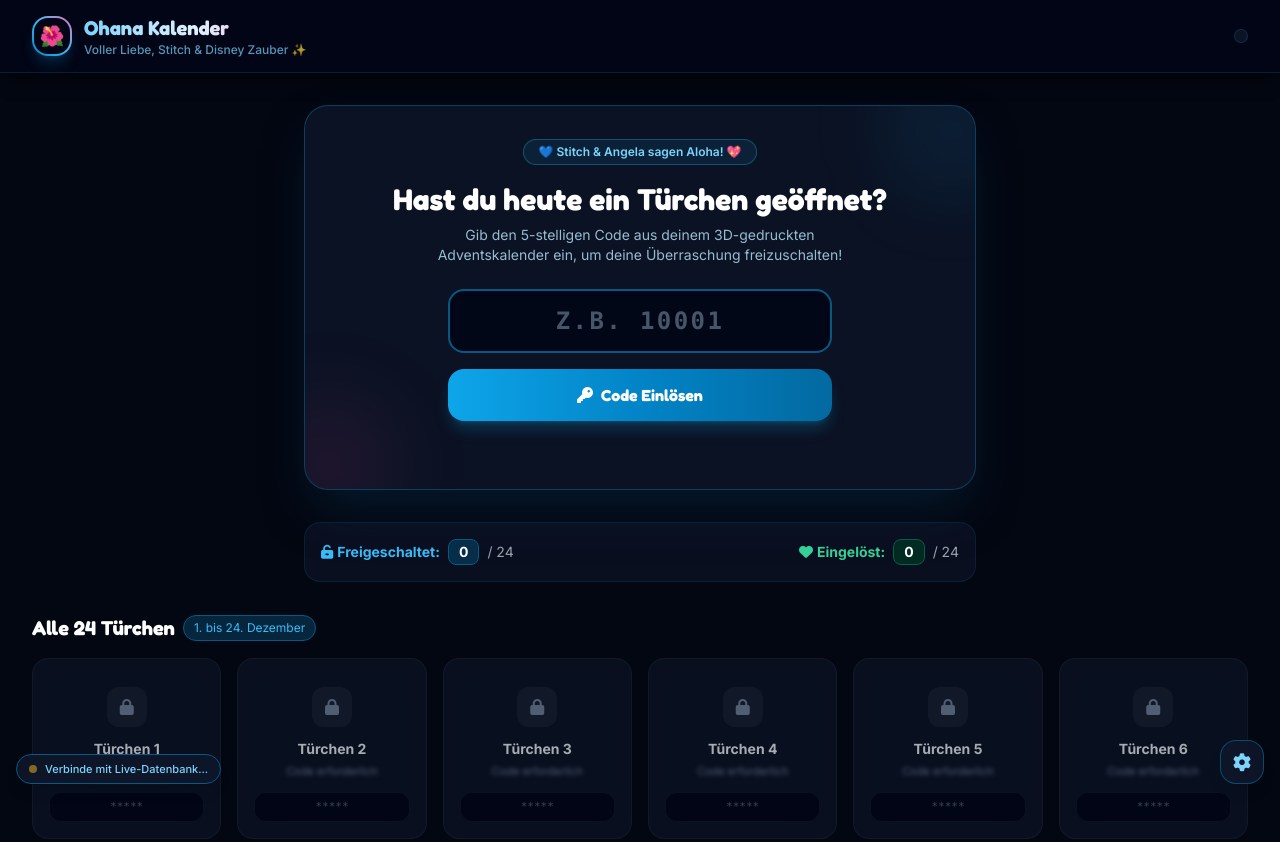
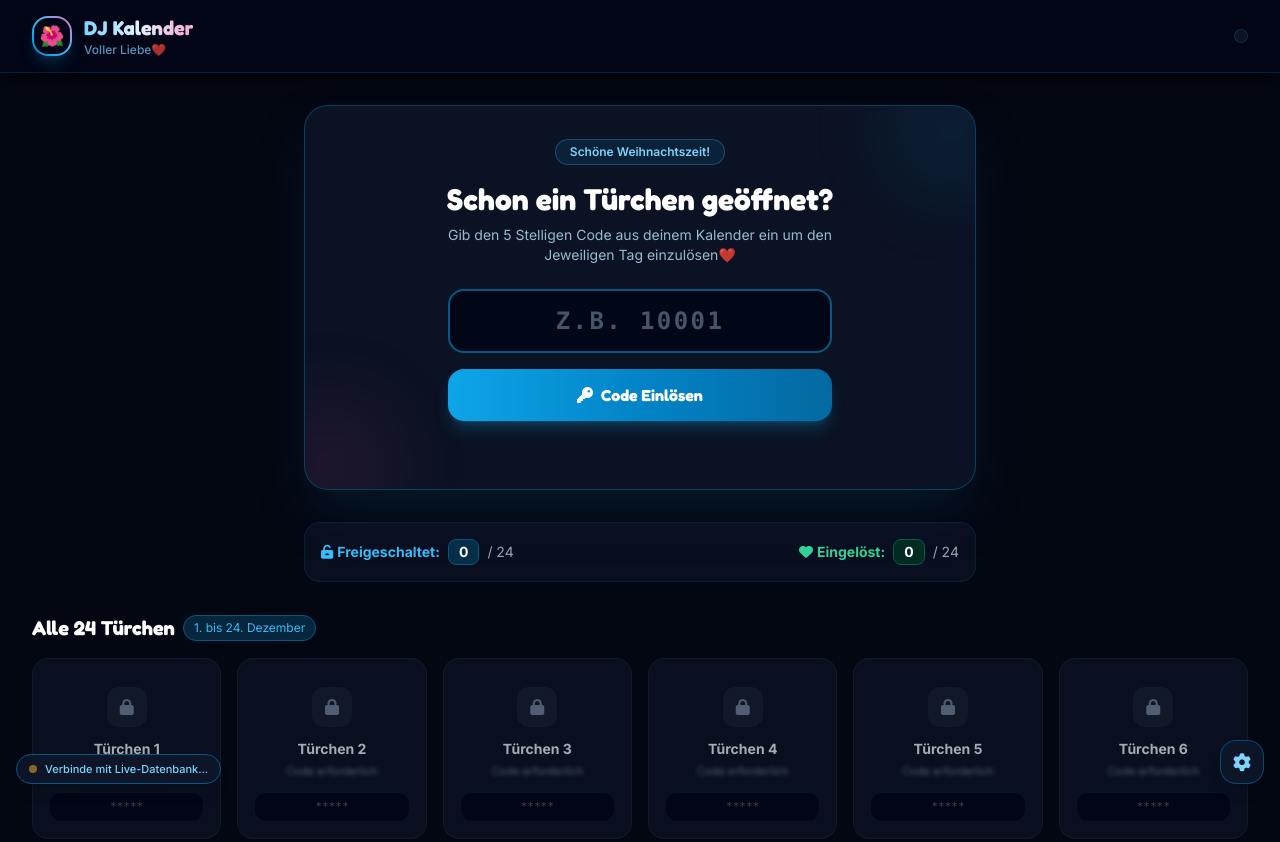
Before and after one commit to shibassssw/XMAS-2026, a plain HTML site: page index.html in a window 1280 px wide. Shown: the top 842 px of the page. Drawn offline with nearby package versions, Linux system fonts and the light colour scheme; no server answers.

Commit message:
Update title and text for holiday theme

```diff
--- a/index.html
+++ b/index.html
@@ -3,20 +3,16 @@
 <head>
     <meta charset="UTF-8">
     <meta name="viewport" content="width=device-width, initial-scale=1.0">
-    <title>Stitch & Angel Adventskalender 🌺</title>
+    <title>XMAS 2026 D&J ❤️</title>
 
-    <!-- Tailwind CSS -->
     <script src="https://cdn.tailwindcss.com"></script>
 
-    <!-- FontAwesome Icons -->
     <link rel="stylesheet" href="https://cdnjs.cloudflare.com/ajax/libs/font-awesome/6.4.0/css/all.min.css">
 
-    <!-- Google Fonts -->
     <link rel="preconnect" href="https://fonts.googleapis.com">
     <link rel="preconnect" href="https://fonts.gstatic.com" crossorigin>
     <link href="https://fonts.googleapis.com/css2?family=Fredoka:wght@400;600;700&family=Inter:wght@300;400;500;600;700&display=swap" rel="stylesheet">
 
-    <!-- Firebase SDK (Compat Version für maximale Zuverlässigkeit in Einzel-HTML) -->
     <script src="https://www.gstatic.com/firebasejs/10.8.0/firebase-app-compat.js"></script>
     <script src="https://www.gstatic.com/firebasejs/10.8.0/firebase-database-compat.js"></script>
 
@@ -62,7 +58,6 @@
             font-family: 'Fredoka', sans-serif;
         }
 
-        /* Glasklarer Glossy-Effekt für Karten */
         .glass-card {
             background: rgba(15, 23, 42, 0.75);
             backdrop-filter: blur(16px);
@@ -80,7 +75,6 @@
             box-shadow: 0 12px 30px -10px rgba(2, 132, 199, 0.3);
         }
 
-        /* Partikel Animationen */
         .celebration-particle {
             position: fixed;
             pointer-events: none;
@@ -103,7 +97,6 @@
             }
         }
 
-        /* Custom Scrollbar */
         ::-webkit-scrollbar {
             width: 8px;
         }
@@ -121,10 +114,8 @@
 </head>
 <body class="min-h-screen flex flex-col relative selection:bg-sky-500 selection:text-white">
 
-    <!-- Hintergrund Sternen-Himmel Canvas -->
     <canvas id="starCanvas" class="fixed inset-0 pointer-events-none z-0 opacity-60"></canvas>
 
-    <!-- HEADER / NAVIGATION (Fixiertes Sauberes Flex-Layout ohne Überlappungen) -->
     <header class="relative z-30 border-b border-sky-900/40 bg-slate-950/90 backdrop-blur-xl sticky top-0 shadow-lg shadow-black/50">
         <div class="max-w-7xl mx-auto px-4 sm:px-6 lg:px-8 py-3.5 flex flex-wrap items-center justify-between gap-4">
 
@@ -137,9 +128,9 @@
                 </div>
                 <div>
                     <h1 class="font-display font-bold text-lg sm:text-xl text-transparent bg-clip-text bg-gradient-to-r from-sky-300 via-sky-100 to-pink-300">
-                        Ohana Kalender
+                        DJ Kalender
                     </h1>
-                    <p class="text-[10px] sm:text-xs text-sky-300/70 font-medium">Voller Liebe, Stitch & Disney Zauber ✨</p>
+                    <p class="text-[10px] sm:text-xs text-sky-300/70 font-medium">Voller Liebe❤️</p>
                 </div>
             </div>
 
@@ -173,14 +164,14 @@
 
                 <!-- Stitch & Angel Banner -->
                 <div class="inline-flex items-center space-x-2 px-3.5 py-1 rounded-full bg-sky-500/10 border border-sky-400/30 text-sky-300 text-xs font-semibold mb-4">
-                    <span>💙 Stitch & Angela sagen Aloha! 💖</span>
+                    <span>Schöne Weihnachtszeit!</span>
                 </div>
 
                 <h2 class="font-display text-2xl sm:text-3xl font-bold text-white mb-2">
-                    Hast du heute ein Türchen geöffnet?
+                    Schon ein Türchen geöffnet?
                 </h2>
                 <p class="text-xs sm:text-sm text-sky-200/80 mb-6 max-w-md mx-auto">
-                    Gib den 5-stelligen Code aus deinem 3D-gedruckten Adventskalender ein, um deine Überraschung freizuschalten!
+                    Gib den 5 Stelligen Code aus deinem Kalender ein um den Jeweiligen Tag einzulösen❤️
                 </p>
 
                 <form onsubmit="handleCodeSubmit(event)" class="space-y-4 max-w-sm mx-auto">
@@ -285,7 +276,7 @@
 
             <!-- Stitch & Angel Badge -->
             <div class="inline-flex items-center space-x-1.5 px-3 py-1 rounded-full bg-sky-500/20 border border-sky-400/40 text-sky-300 text-xs font-semibold mb-4">
-                <span>🌺 Stitch x Angel Geschenk 🌺</span>
+                <span>Dustins Geschenk</span>
             </div>
 
             <div class="text-3xl sm:text-4xl font-display font-bold text-sky-300 mb-1" id="modalDayNumber">
```
